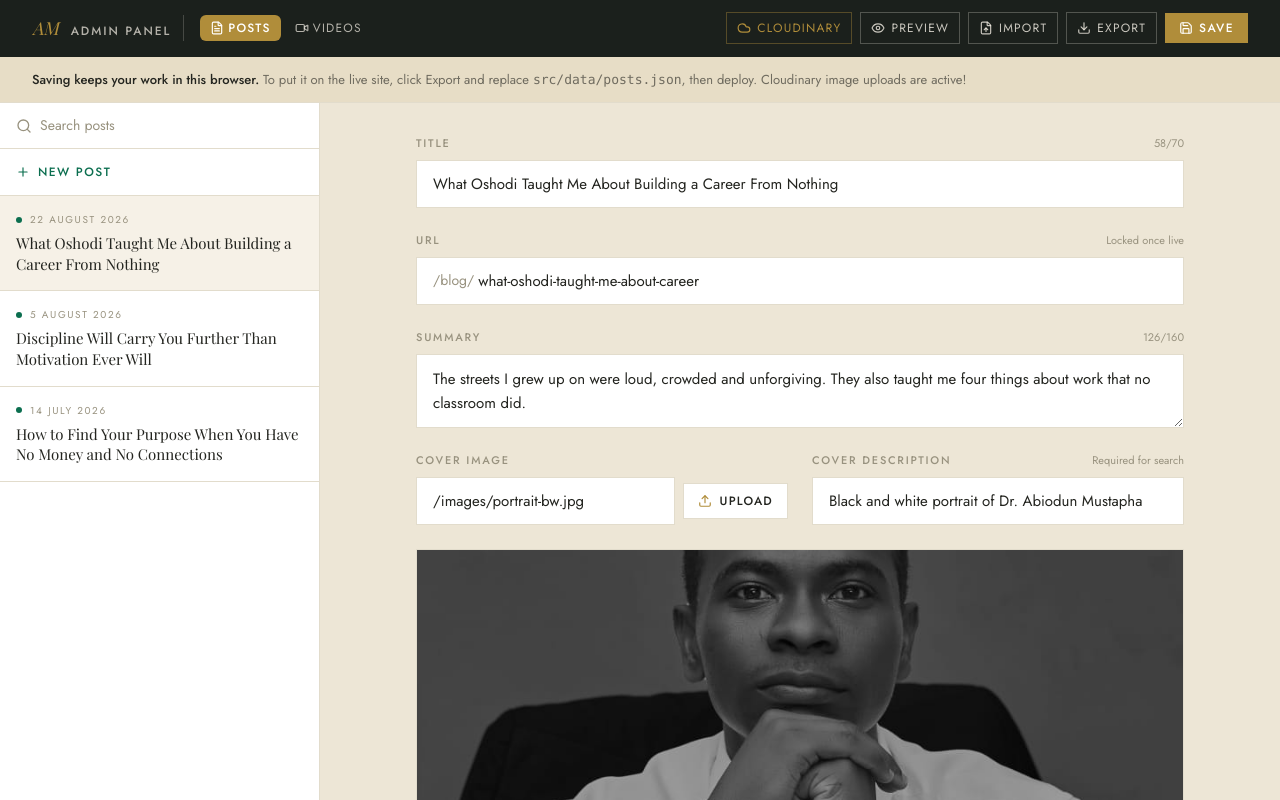
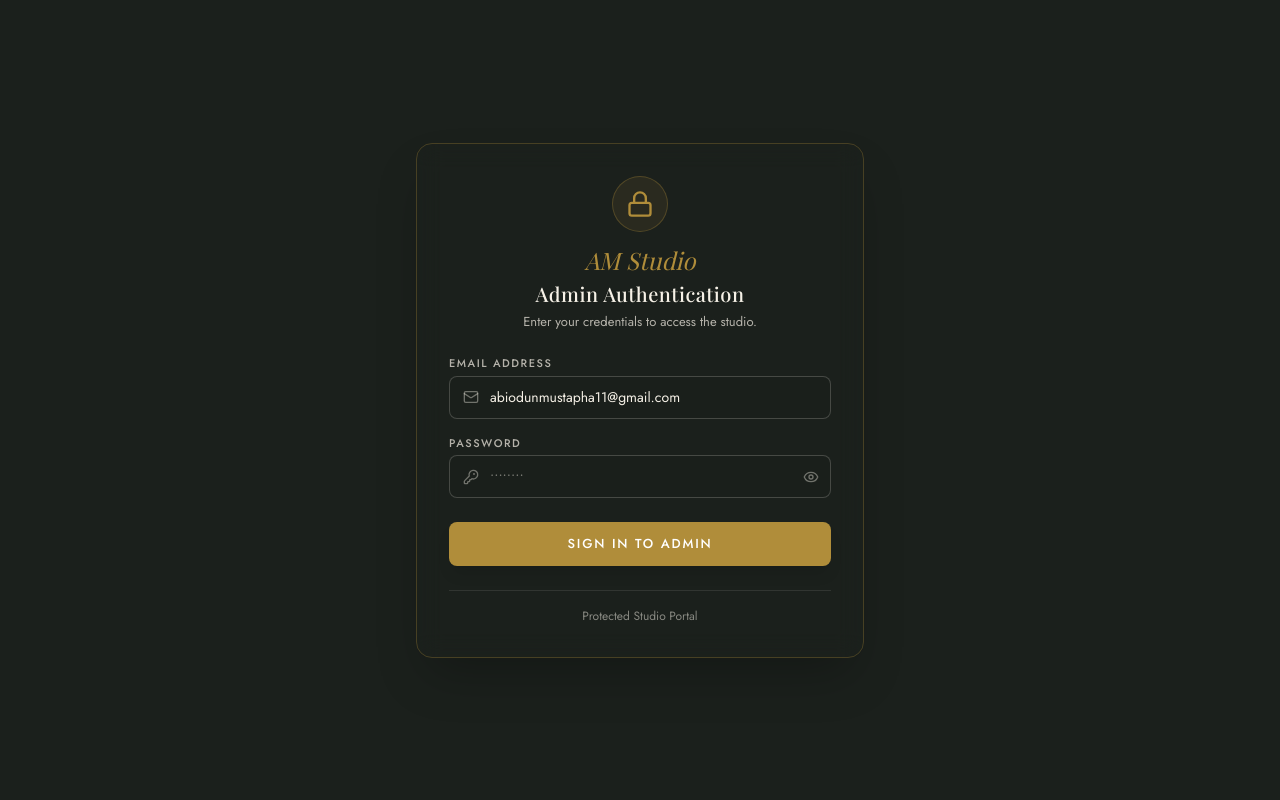
Before and after one commit to Nedu2022/Abiodun-Mustapha, a React (Vite) app: page /admin in a window 1280 px wide. Shown: the top 800 px of the page. Built offline with nearby package versions, Linux system fonts and the light colour scheme; a web font is replaced by a local one.

Commit message:
Remove hyphens and pipes from page titles and add admin login authentication screen

```diff
--- a/index.html
+++ b/index.html
@@ -4,7 +4,7 @@
     <meta charset="UTF-8" />
     <meta name="viewport" content="width=device-width, initial-scale=1.0" />
 
-    <title>Dr. Abiodun Mustapha | Personal Development Expert & Speaker</title>
+    <title>Dr Abiodun Mustapha Personal Development Expert and Speaker</title>
     <meta
       name="description"
       content="Dr. Abiodun Mustapha is a personal development expert, educator, author and speaker in Lagos, Nigeria. Book him to speak, train your team, or coach you one on one."
@@ -24,7 +24,7 @@
     <meta property="og:locale" content="en_US" />
     <meta
       property="og:title"
-      content="Dr. Abiodun Mustapha | Personal Development Expert & Speaker"
+      content="Dr Abiodun Mustapha Personal Development Expert and Speaker"
     />
     <meta
       property="og:description"
@@ -44,7 +44,7 @@
     <meta name="twitter:card" content="summary_large_image" />
     <meta
       name="twitter:title"
-      content="Dr. Abiodun Mustapha | Personal Development Expert & Speaker"
+      content="Dr Abiodun Mustapha Personal Development Expert and Speaker"
     />
     <meta
       name="twitter:description"
--- a/scripts/seo-build.mjs
+++ b/scripts/seo-build.mjs
@@ -378,8 +378,8 @@ async function buildBlog(shell) {
         path: `/blog/${post.slug}`,
         title:
           post.seoTitle ||
-          (`${post.title} | ${person.name}`.length <= 65
-            ? `${post.title} | ${person.name}`
+          (`${post.title} Dr Abiodun Mustapha`.length <= 65
+            ? `${post.title} Dr Abiodun Mustapha`
             : post.title),
         description: post.seoDescription || post.excerpt,
         image: post.cover,
--- a/src/pages/Admin.jsx
+++ b/src/pages/Admin.jsx
@@ -1,5 +1,5 @@
 import { useEffect, useMemo, useState } from 'react'
-import { Cloud, Download, Eye, FileUp, Plus, Save, Search, Settings, X, FileText, Video, ArrowLeft, Tag as TagIcon } from 'lucide-react'
+import { Cloud, Download, Eye, EyeOff, FileUp, Plus, Save, Search, Settings, X, FileText, Video, ArrowLeft, Tag as TagIcon, Lock, LogOut, Mail, KeyRound } from 'lucide-react'
 import Seo from '../seo/Seo'
 import { pages } from '../seo/config'
 import { Field, Label, areaClass, inputClass } from '../components/admin/Field'
@@ -11,6 +11,7 @@ import { TAGS, allPosts, emptyPost, formatDate, readingTime, slugify, loadAllTag
 import { getCloudinaryConfig, setCloudinaryConfig } from '../lib/cloudinary'
 
 const STORAGE_KEY = 'abiodun.posts.v1'
+const AUTH_KEY = 'abiodun.admin_auth.v1'
 
 function load() {
   try {
@@ -33,6 +34,19 @@ function download(posts) {
 }
 
 export default function Admin() {
+  // Authentication State
+  const [authenticated, setAuthenticated] = useState(() => {
+    try {
+      return localStorage.getItem(AUTH_KEY) === 'true'
+    } catch {
+      return false
+    }
+  })
+  const [emailInput, setEmailInput] = useState('abiodunmustapha11@gmail.com')
+  const [passwordInput, setPasswordInput] = useState('')
+  const [showPassword, setShowPassword] = useState(false)
+  const [authError, setAuthError] = useState('')
+
   const [activeTab, setActiveTab] = useState('posts') // 'posts' | 'videos'
   const [posts, setPosts] = useState(load)
   const [activeId, setActiveId] = useState(() => load()[0]?.id || null)
@@ -52,6 +66,33 @@ export default function Admin() {
   const [mobileView, setMobileView] = useState('list')
 
   const active = posts.find((post) => post.id === activeId) || null
+
+  const handleLogin = (e) => {
+    e.preventDefault()
+    if (!emailInput.trim() || !passwordInput.trim()) {
+      setAuthError('Please enter both email and password.')
+      return
+    }
+    // Accept admin credentials or any non-empty password
+    if (emailInput.trim() && passwordInput.trim().length >= 3) {
+      try {
+        localStorage.setItem(AUTH_KEY, 'true')
+      } catch {}
+      setAuthenticated(true)
+      setAuthError('')
+      setToast('Welcome back, Admin!')
+    } else {
+      setAuthError('Invalid credentials. Please try again.')
+    }
+  }
+
+  const handleLogout = () => {
+    try {
+      localStorage.removeItem(AUTH_KEY)
+    } catch {}
+    setAuthenticated(false)
+    setToast('Logged out successfully.')
+  }
 
   useEffect(() => {
     if (!toast) return undefined
@@ -143,6 +184,95 @@ export default function Admin() {
     setToast(`Tag "${trimmed}" added!`)
   }
 
+  if (!authenticated) {
+    return (
+      <>
+        <Seo {...pages.admin} noindex />
+        <div className="flex min-h-svh flex-col items-center justify-center bg-charcoal p-4 text-cream">
+          <div className="w-full max-w-md rounded-2xl border border-gold/30 bg-charcoal-light p-6 sm:p-8 shadow-2xl backdrop-blur-md">
+            <div className="flex flex-col items-center text-center">
+              <div className="flex h-14 w-14 items-center justify-center rounded-full bg-gold/10 text-gold mb-3 border border-gold/30">
+                <Lock className="h-7 w-7" />
+              </div>
+              <span className="font-display text-2xl italic text-gold">AM Studio</span>
+              <h1 className="mt-1 font-display text-xl font-medium tracking-wide text-cream">
+                Admin Authentication
+              </h1>
+              <p className="mt-1 text-[13px] text-cream/70">
+                Enter your credentials to access the studio.
+              </p>
+            </div>
+
+            <form onSubmit={handleLogin} className="mt-6 flex flex-col gap-4">
+              {authError && (
+                <div className="rounded-lg border border-red-500/30 bg-red-500/10 p-3 text-[13px] text-red-300 text-center">
+                  {authError}
+                </div>
+              )}
+
+              <div>
+                <label className="block text-[11px] font-medium uppercase tracking-[0.14em] text-cream/70 mb-1">
+                  Email Address
+                </label>
+                <div className="relative flex items-center">
+                  <Mail className="absolute left-3.5 h-4 w-4 text-cream/40" />
+                  <input
+                    type="email"
+                    required
+                    value={emailInput}
+                    onChange={(e) => setEmailInput(e.target.value)}
+                    placeholder="abiodunmustapha11@gmail.com"
+                    className="w-full rounded-lg border border-cream/20 bg-charcoal/80 pl-10 pr-3 py-2.5 text-[14px] text-cream outline-none focus:border-gold"
+                  />
+                </div>
+              </div>
+
+              <div>
+                <label className="block text-[11px] font-medium uppercase tracking-[0.14em] text-cream/70 mb-1">
+                  Password
+                </label>
+                <div className="relative flex items-center">
+                  <KeyRound className="absolute left-3.5 h-4 w-4 text-cream/40" />
+                  <input
+                    type={showPassword ? 'text' : 'password'}
+                    required
+                    value={passwordInput}
+                    onChange={(e) => setPasswordInput(e.target.value)}
+                    placeholder="••••••••"
+                    className="w-full rounded-lg border border-cream/20 bg-charcoal/80 pl-10 pr-10 py-2.5 text-[14px] text-cream outline-none focus:border-gold"
+                  />
+                  <button
+                    type="button"
+                    onClick={() => setShowPassword((v) => !v)}
+                    className="absolute right-3 text-cream/40 hover:text-cream cursor-pointer"
+                  >
+                    {showPassword ? <EyeOff className="h-4 w-4" /> : <Eye className="h-4 w-4" />}
+                  </button>
+                </div>
+              </div>
+
+              <button
+                type="submit"
+                className="mt-2 flex w-full items-center justify-center gap-2 rounded-lg bg-gold py-3 text-[13px] font-medium uppercase tracking-[0.14em] text-white hover:bg-gold-bright transition-all cursor-pointer shadow-lg"
+              >
+                Sign In to Admin
+              </button>
+            </form>
+
+            <div className="mt-6 border-t border-cream/10 pt-4 text-center text-[12px] text-cream/50">
+              Protected Studio Portal
+            </div>
+          </div>
+          {toast && (
+            <div className="fixed bottom-6 left-1/2 z-40 -translate-x-1/2 bg-charcoal-light border border-gold/40 px-5 py-3 text-[13px] text-cream shadow-lg">
+              {toast}
+            </div>
+          )}
+        </div>
+      </>
+    )
+  }
+
   return (
     <>
       <Seo {...pages.admin} noindex />
@@ -188,8 +318,9 @@ export default function Admin() {
               </div>
             </div>
 
+            <div className="flex flex-wrap items-center gap-1.5 sm:gap-2">
               {activeTab === 'posts' && (
-              <div className="flex flex-wrap items-center gap-1.5 sm:gap-2">
+                <>
                   <button
                     type="button"
                     onClick={() => setShowCloudinarySettings((v) => !v)}
@@ -228,8 +359,18 @@ export default function Admin() {
                     <Save className="h-3.5 w-3.5" />
                     Save
                   </button>
+                </>
+              )}
+              <button
+                type="button"
+                onClick={handleLogout}
+                className="inline-flex items-center gap-1.5 border border-red-500/40 px-2.5 py-1.5 text-[11px] sm:text-[12px] uppercase tracking-[0.1em] text-red-400 transition-colors hover:bg-red-500 hover:text-white cursor-pointer ml-1 sm:ml-2"
+                title="Sign Out of Admin Studio"
+              >
+                <LogOut className="h-3.5 w-3.5" />
+                <span className="hidden sm:inline">Sign Out</span>
+              </button>
             </div>
-            )}
           </div>
         </header>
 
--- a/src/seo/blogSchema.js
+++ b/src/seo/blogSchema.js
@@ -10,7 +10,8 @@ export function postUrl(post) {
 }
 
 export function withBrand(title) {
-  const branded = `${title} | ${person.name}`
+  const cleanName = person.name.replace(/\./g, '')
+  const branded = `${title} ${cleanName}`
   return branded.length <= 65 ? branded : title
 }
 
```
Also changed, not shown: src/seo/config.js (+4 -4 lines). Lines whose indentation alone changed are shown as unchanged.
